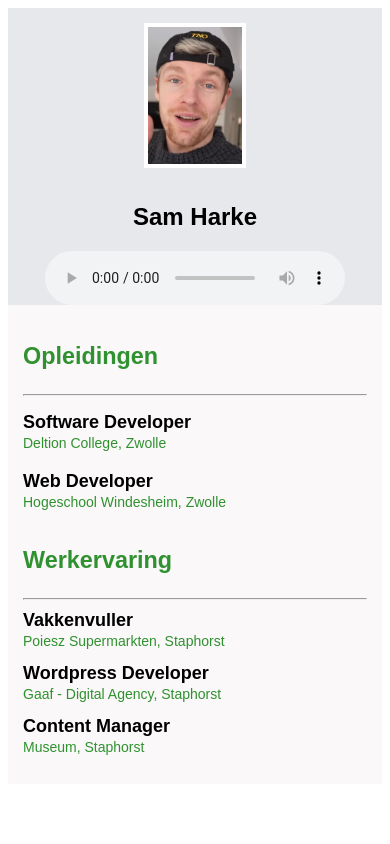
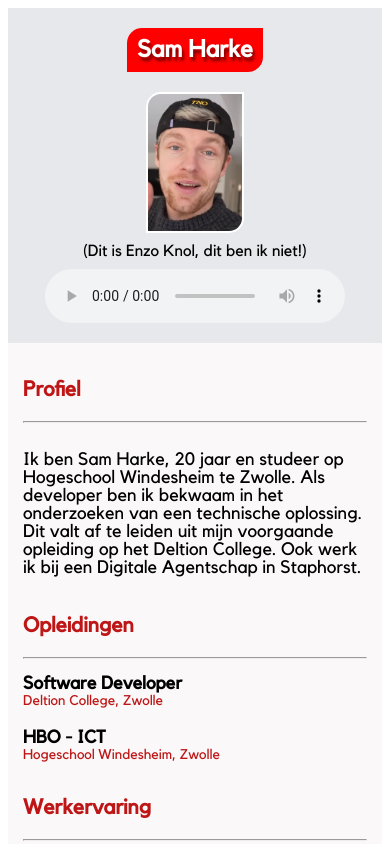
Before and after one commit to SamHarke03/Les1Website, a plain HTML site: page index.html in a window 390 px wide. Shown: the top 844 px of the page. Drawn offline with Linux system fonts and the light colour scheme.

Commit message:
Change colors and show profile on mobile devices

```diff
--- a/index.html
+++ b/index.html
@@ -12,9 +12,12 @@
 <div class="page">
     <section class="personalia">
 
-        <img class="person-logo" src="images/enzoknol.png">
+        <img class="person-logo" src="images/enzoknol.png" alt="SamHarke">
         <h1 class="person-name">Sam Harke</h1>
-        <audio controls autoplay src="/Carefree.mp3">
+        <span class="caption">
+            (Dit is Enzo Knol, dit ben ik niet!)
+        </span>
+        <audio controls autoplay src="/images/Carefree.mp3">
         </audio>
     </section>
 
@@ -22,17 +25,17 @@
 
         <section class="profile-content">
 
-            <div class="profile-content__category--hidden-mobile">
+            <div class="profile-content__category">
                 <h3 class="profile-content__category-title">Profiel</h3>
                 <hr>
             </div>
 
-            <div class="profile-content__element--hidden-mobile">
+            <article class="profile-content__element">
                 <p class="profile-content__description">
-                    Ik ben 20 jaar en studeer op Windesheim te Zwolle. Als developer ben ik bekwaam in het onderzoeken van een technische oplossing. Dit valt af te leiden uit mijn
-                    voorgaande opleiding op het Deltion College. Ook werk ik bij een Digitale Agentschap.
+                    Ik ben Sam Harke, 20 jaar en studeer op Hogeschool Windesheim te Zwolle. Als developer ben ik bekwaam in het onderzoeken van een technische oplossing. Dit valt af te leiden uit mijn
+                    voorgaande opleiding op het Deltion College. Ook werk ik bij een Digitale Agentschap in Staphorst.
                 </p>
-            </div>
+            </article>
 
             <div class="profile-content__category">
                 <h3 class="profile-content__category-title">Opleidingen</h3>
@@ -49,7 +52,7 @@
 
             <div class="profile-content__element">
                 <div class="profile-content__element-header">
-                    <h4 class="profile-content__title">Web Developer</h4>
+                    <h4 class="profile-content__title">HBO - ICT</h4>
                     <p class="profile-content__period">sep 2022 - heden</p>
                 </div>
                 <p class="profile-content__institute">Hogeschool Windesheim, Zwolle</p>
--- a/stylesheets/style.css
+++ b/stylesheets/style.css
@@ -1,9 +1,14 @@
 /*mobile version*/
+
+@font-face {
+    font-family: Kollektif;
+    src: url("/fonts/Kollektif.ttf");
+}
 
 .page {
     display: flex;
     flex-direction: column;
-    font-family: Arial;
+    font-family: Kollektif, sans-serif;
 }
 
 .personalia {
@@ -15,30 +20,42 @@
     justify-content: center;
 }
 
+.person-name{
+    order: -1;
+    color: white;
+    text-shadow: 2px 4px 3px rgba(0, 0, 0, 0.5);
+    padding: 10px;
+    border-radius: 15px 0;
+    background-color: red;
+}
+
+.caption {
+    margin: 10px;
+}
+
+audio {
+    margin-bottom: 20px;
+}
+
 .profile {
     background-color: #faf8f8;
     width: 100%;
 }
 
 .person-logo {
-    border: 4px solid white;
-    box-shadow: #e7e8ec;
-    margin: 15px 0px 15px 0px;
+    border: 2px solid white;
+    border-radius: 15px 0;
     width: 25%;
     animation: glow 3s ease alternate;
 }
 
 .profile-content {
     padding: 15px;
-    font-size: 20px;
+    font-size: 18px;
 }
 
 .profile-content__category-title {
-    color: rgba(39, 140, 39, 0.96);
-}
-
-.profile-content__category--hidden-mobile {
-    display: none;
+    color: rgba(187, 13, 13, 0.96);
 }
 
 .profile-content__element {
@@ -46,11 +63,6 @@
     flex-direction: column;
 }
 
-.profile-content__element--hidden-mobile {
-    display: flex;
-    flex-direction: column;
-    display: none;
-}
 
 .profile-content__title {
     font-weight: bold;
@@ -64,8 +76,8 @@
 }
 
 .profile-content__institute {
-    color: rgba(39, 140, 39, 0.96);
-    margin-top: 0px;
+    color: rgba(187, 13, 13, 0.96);
+    margin-top: 0;
     font-size: 14px;
 }
 
@@ -73,17 +85,11 @@
 
     .page {
         flex-direction: row;
-        height: 100vh;
     }
 
     .profile {
         display: flex;
         align-items: center;
-        height: 100vh;
-    }
-
-    .person-name{
-        order: -1;
     }
 
     .profile-content__category--hidden-mobile{
```
Also changed, not shown: fonts/Kollektif-Bold.ttf (added), fonts/Kollektif-BoldItalic.ttf (added), fonts/Kollektif-Italic.ttf (added), fonts/Kollektif.ttf (added), 2 other files.
